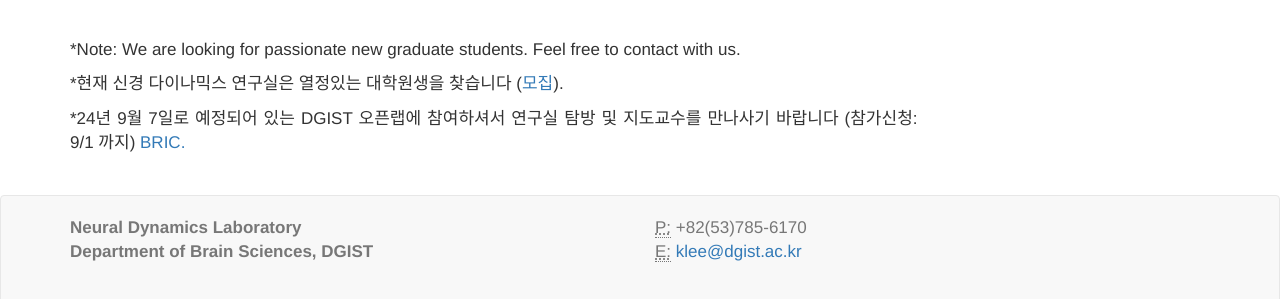
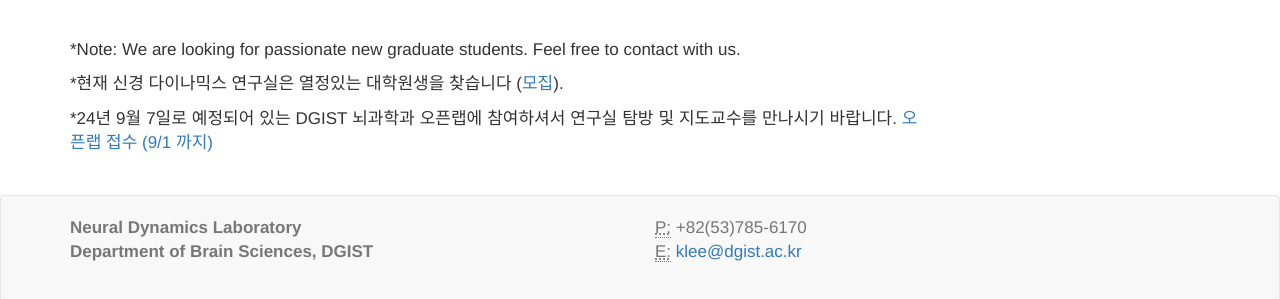
Before and after one commit to kleelab/kleelab.github.io, a Jekyll site: the page built from index.html, in a window 1280 px wide. Shown: the part 1157-1456 px from the top of the page. Built offline with Jekyll 4.4.1, drawn with Linux system fonts in a browser that asks for light colours; nearby versions of some CDN libraries; a style sheet for code colours, icons or effects is not loaded.

Commit message:
Update index.html

```diff
--- a/index.html
+++ b/index.html
@@ -20,4 +20,4 @@ layout: home
 <br>
 <p>*Note: We are  looking for passionate new graduate students. Feel free to contact with us.</p>
 <p>*현재 신경 다이나믹스 연구실은 열정있는 대학원생을 찾습니다 (<a href="{{ site.url }}{{ site.baseurl }}/joinus">모집</a>).</p>
-<p>*24년 9월 7일로 예정되어 있는 DGIST 오픈랩에 참여하셔서 연구실 탐방 및 지도교수를 만나사기 바랍니다 (참가신청: 9/1 까지) <a href="https://www.dgist.ac.kr/prog/scsbjtOpenlab/gadm/sub03_02/list.do">BRIC.</a></p>
+<p>*24년 9월 7일로 예정되어 있는 DGIST 뇌과학과 오픈랩에 참여하셔서 연구실 탐방 및 지도교수를 만나시기 바랍니다. <a href="https://www.dgist.ac.kr/prog/scsbjtOpenlab/gadm/sub03_02/list.do">오픈랩 접수 (9/1 까지)</a></p>
```
